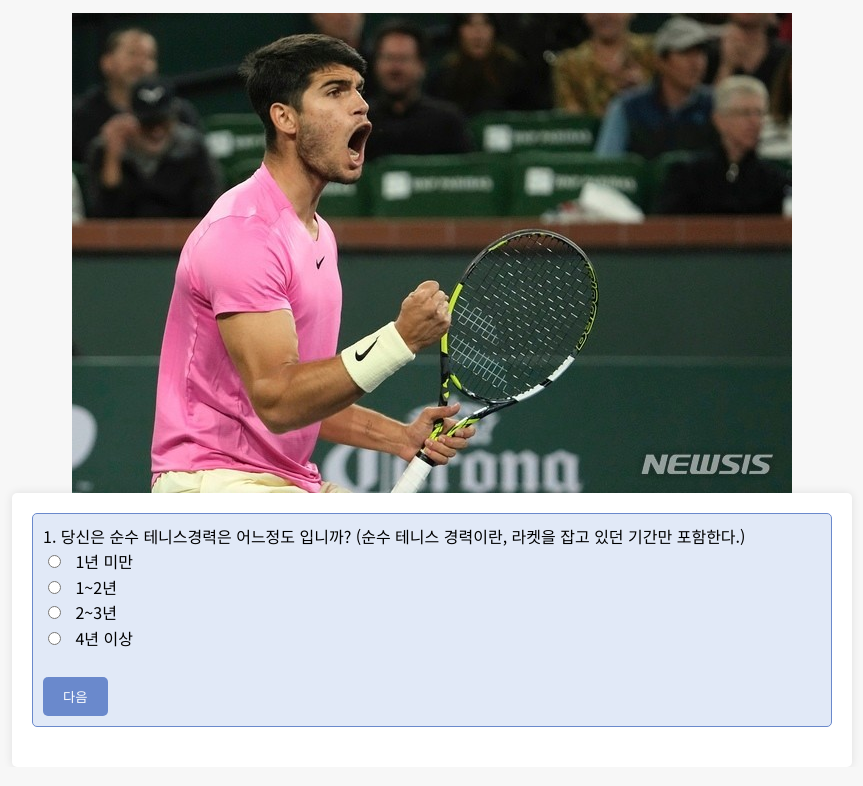
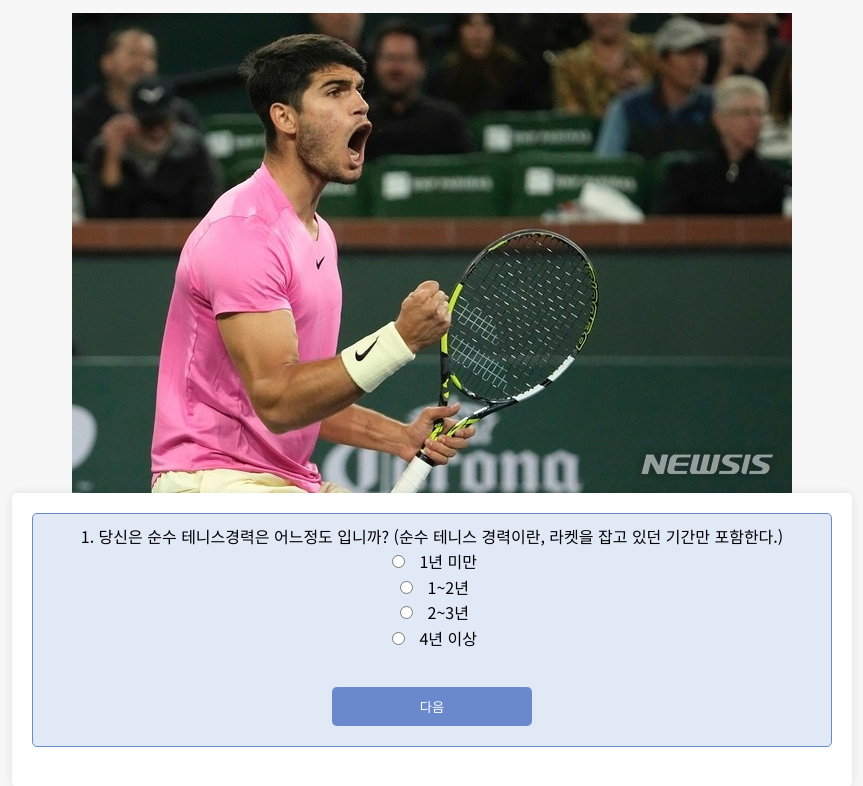
Before and after one commit to La502/Tennis-NTRP, a plain HTML site: page index.html in a window 1280 px wide. Shown: the part 100-886 px from the top of the page, without its empty margins (208-1071 px from the left). Drawn offline with Linux system fonts and the light colour scheme.

Commit message:
Update styles.css

```diff
--- a/styles.css
+++ b/styles.css
@@ -32,6 +32,7 @@ form {
     background-color: #e1e9f7;
     border-radius: 5px;
     border: 1px solid #6a89cc;
+    text-align: center; /* 질문을 중앙 정렬 */
 }
 
 button {
@@ -41,6 +42,10 @@ button {
     padding: 10px 20px;
     border-radius: 5px;
     cursor: pointer;
+    width: 100%;
+    max-width: 200px;
+    display: block; /* 블록 요소로 변경 */
+    margin: 10px auto; /* 중앙 정렬 */
 }
 
 button:hover {
```
